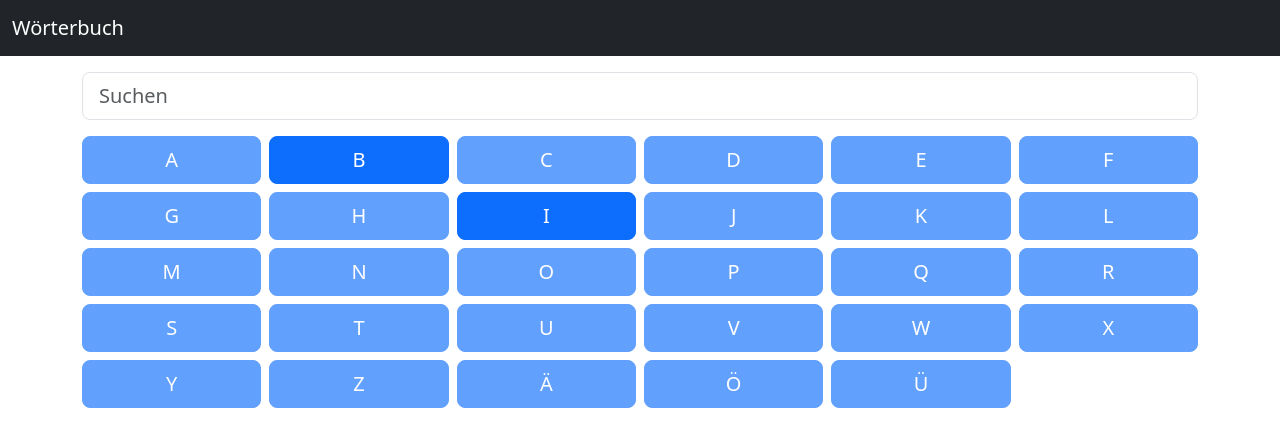
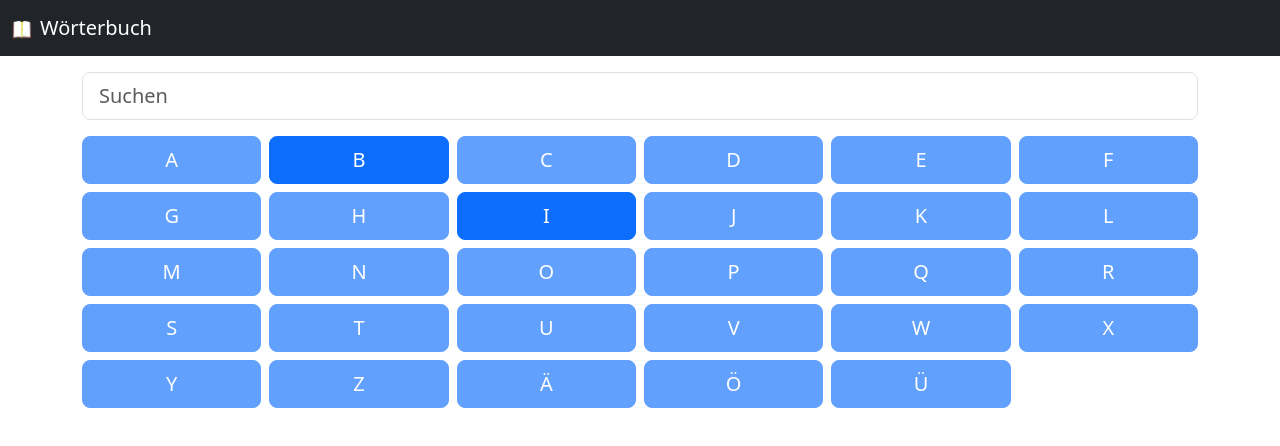
Before and after one commit to TH-Aschaffenburg-Software-Design/woerterbuch, a plain HTML site: page index.html in a window 1280 px wide. Drawn offline with Linux system fonts and the light colour scheme.

Commit message:
added icon

```diff
--- a/index.html
+++ b/index.html
@@ -4,12 +4,13 @@
   <meta charset="utf-8">
   <meta name="viewport" content="width=device-width, initial-scale=1">
   <title>Wörterbuch</title>
+  <link rel="icon" href="favicon.png" type="image/png">
   <link rel="stylesheet" href="bootstrap.min.css">
 </head>
 <body>
   <nav class="navbar navbar-expand-lg navbar-dark bg-dark">
     <div class="container-fluid">
-      <a class="navbar-brand" href="index.html">Wörterbuch</a>
+      <a class="navbar-brand" href="index.html"><img src="favicon.png" alt="" width="20" height="20" class="me-2">Wörterbuch</a>
     </div>
   </nav>
   <main class="container py-3">
```
Also changed, not shown: liste.html (+1 -0 lines), wort.html (+1 -0 lines), favicon.png (added).
